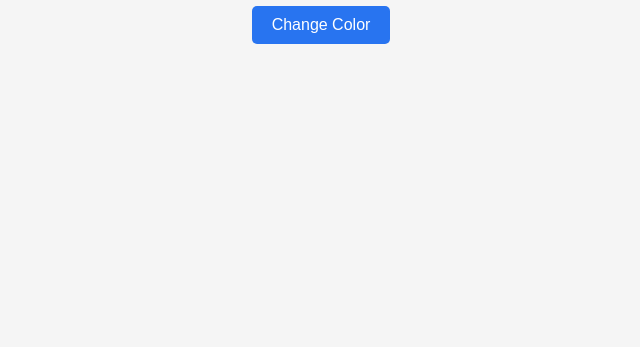
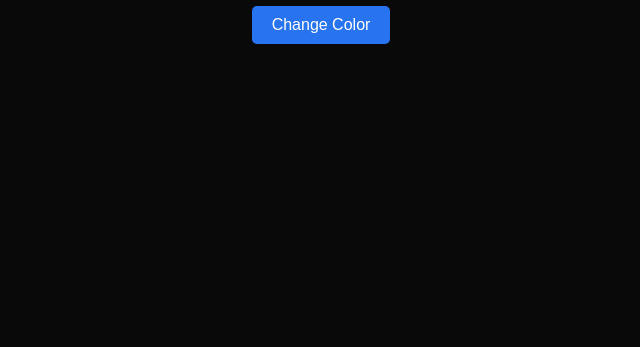
Before and after one commit to Harshprat/Name-colour-change, a plain HTML site: page index.html in a window 1280 px wide. Shown: the part 453-800 px from the top of the page, without its empty margins (319-959 px from the left). Drawn offline with Linux system fonts and the light colour scheme.

Commit message:
Update styles.css

```diff
--- a/styles.css
+++ b/styles.css
@@ -6,7 +6,7 @@ body {
     align-items: center;
     height: 100vh;
     margin: 0;
-    background-color: #f5f5f5;
+    background-color: #090909;
 }
 
 h1 {
```
